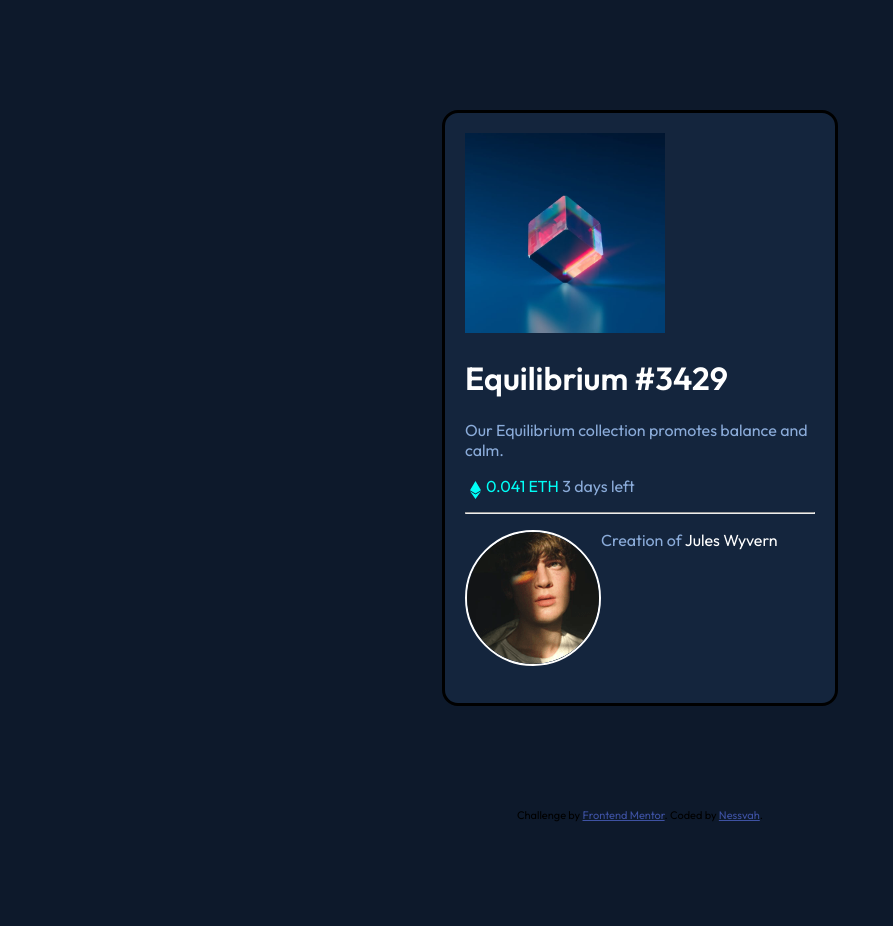
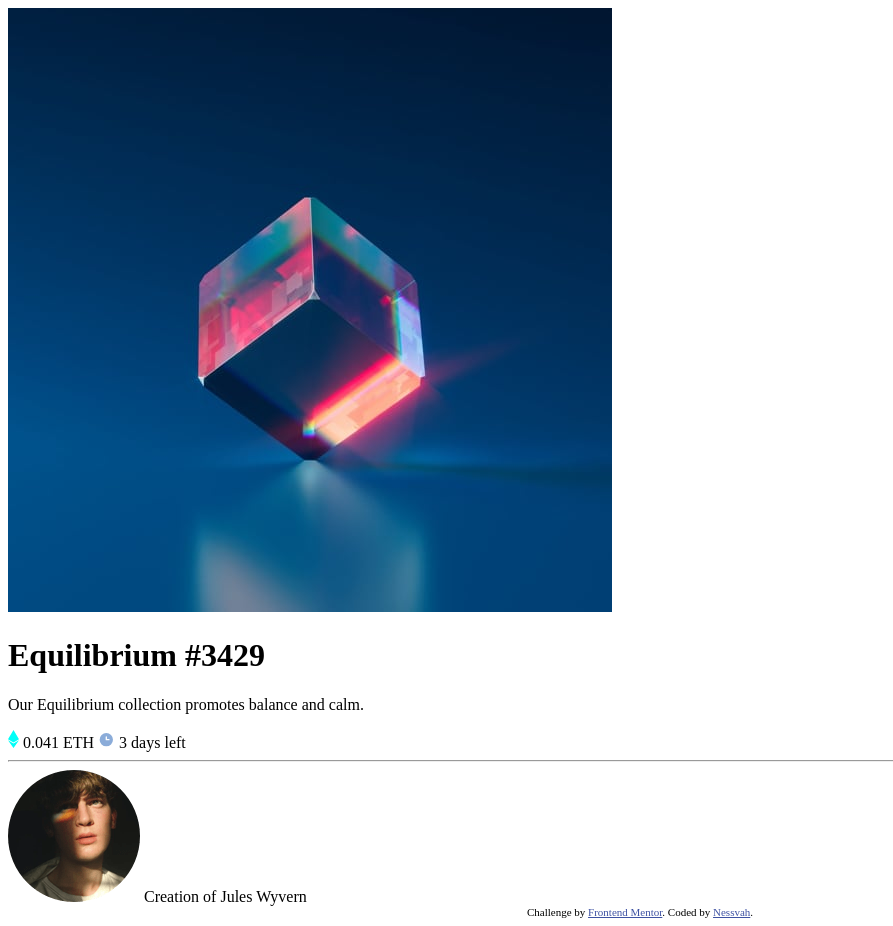
Before and after one commit to Nessvah/NFTcard, a plain HTML site: page index.html in a window 1280 px wide. Shown: the whole page, without its empty margins (0-893 px from the left). Before the commit the page ends 830 px from the top, so only its background shows below. Drawn offline with Linux system fonts and the light colour scheme.

Commit message:
html structured correctly

```diff
--- a/index.html
+++ b/index.html
@@ -15,7 +15,38 @@
 </head>
 
 <body>
-  <div class="container">
+
+  <div id="container">
+    <div class="card">
+      <img src="images/image-equilibrium.jpg" alt="Equilibrium">
+    </div>
+    <div class="title">
+      <h1>Equilibrium #3429</h1>
+    </div>
+    <p>Our Equilibrium collection promotes balance and calm.</p>
+
+    <div class="icons">
+      <span>
+        <img src="images/icon-ethereum.svg" alt=""> 0.041 ETH
+        <img src="images/icon-clock.svg" alt=""> 3 days left
+      </span>
+    </div>
+    <hr>
+    <div class="creator">
+      <span>
+        <img src="images/image-avatar.png" alt="profile Picture"> Creation of <span class="name">Jules Wyvern</span>
+      </span>
+    </div>
+  </div>
+
+
+
+
+
+
+
+ <!--
+ <div class="container">
     <div class="card">
       <div class="image">
         <a target="_blank" href="images/image-equilibrium.jpg">
@@ -39,6 +70,9 @@
   </div>
 
 
+ -->
+
+
   <footer class="attribution">
     Challenge by <a href="https://www.frontendmentor.io?ref=challenge" target="_blank">Frontend Mentor</a>.
     Coded by <a href="#">Nessvah</a>.
--- a/styles.css
+++ b/styles.css
@@ -1,67 +1,3 @@
-body {
-    font-family: 'Outfit', sans-serif;
-    background-color: hsl(217, 54%, 11%);
-}
-
-.name, h1 {
-    color: hsl(0, 0%, 100%);
-}
-
-p {
-    color: hsl(215, 51%, 70%);
-}
-
-/*CONTAINER*/
-.container {
-    display: flex;
-    flex-flow: row wrap;
-    justify-content: center;
-    align-items: center;
-    height: 100vh;
-
-
-}
-
-
-
-/*CARD*/
-
-.card {
-    width: 350px;
-    height: 550px;
-    padding: 20px;
-    border: 3px solid black;
-    background-color: hsl(216, 50%, 16%);
-    border-radius: 1rem;
-
-}
-
-div.img {
-    width: 150px;
-    height: 150px;
-    content:icon;
-}
-.content {
-    text-align: left;
-    color: hsl(0, 0%, 100%);
-}
-
-
-.ethereum {
-    float: left;
-    padding: 5px;
-}
-.coin {
-    color: hsl(178, 100%, 50%);
-}
-
-
-
-.avatar {
-    border: 2px solid hsl(0, 0%, 100%);
-    border-radius: 50%;
-    float: left;
-}
 
 
 /*FOOTER*/
```
